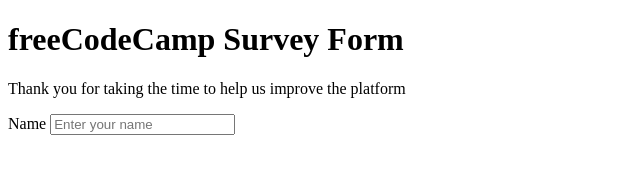
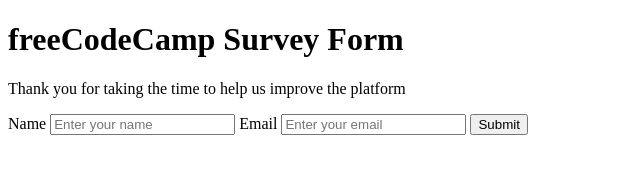
Before and after one commit to pasytchangwa/Sylvestre_Tiabu, a plain HTML site: page index.html in a window 1280 px wide. Shown: the whole page, without its empty margins (0-640 px from the left). Drawn offline with Linux system fonts and the light colour scheme.

Commit message:
adding email input field

```diff
--- a/index.html
+++ b/index.html
@@ -18,6 +18,9 @@
         " id="survey-form">
         <label for="Name">Name</label>
         <input type="text" id = "Name" name = "Name" placeholder="Enter your name">
+        <label for="email">Email</label>
+        <input type="email" name="email" id="email" placeholder="Enter your email">
+      <button type="submit">Submit</button>
       </form>
       </section>
     </div>
```
